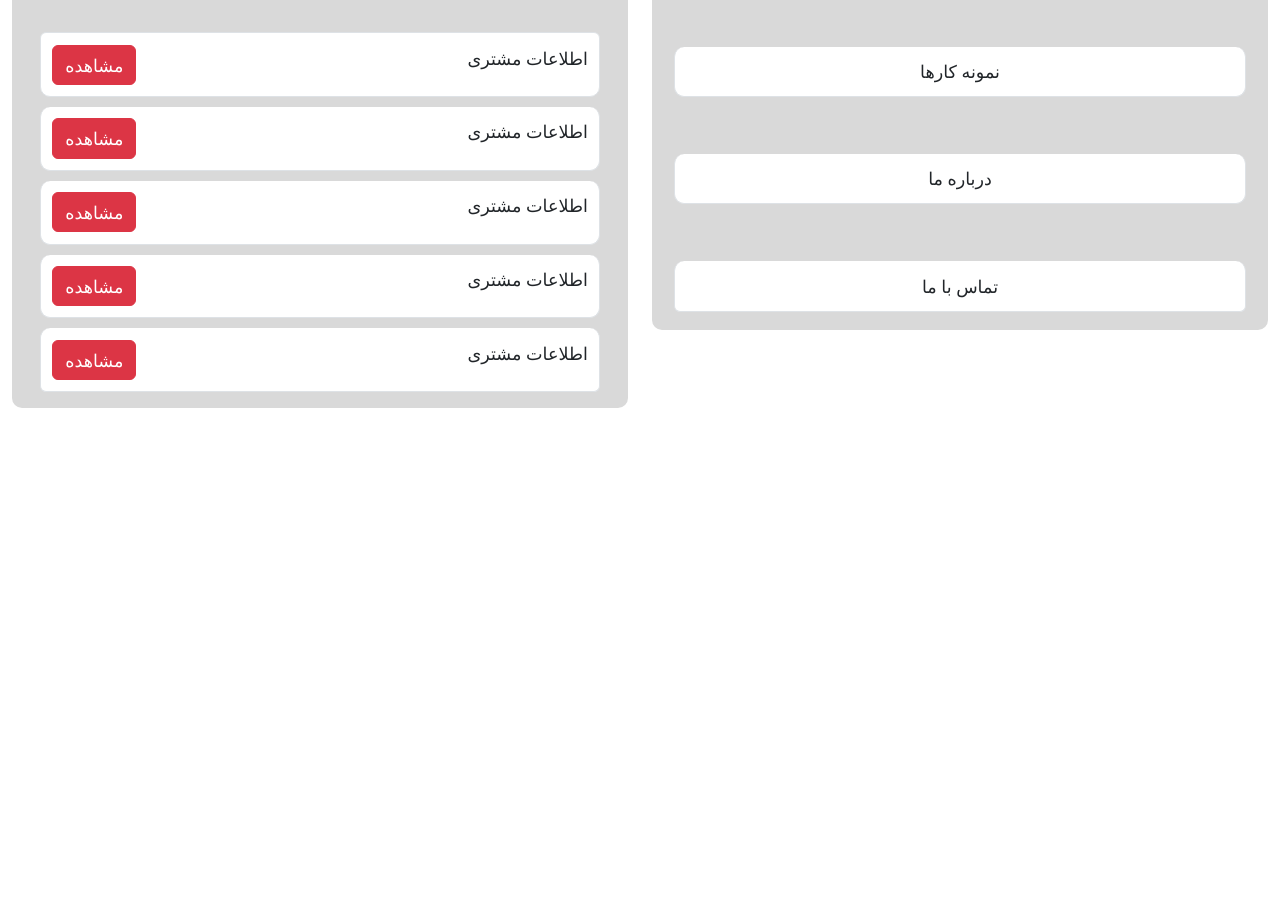
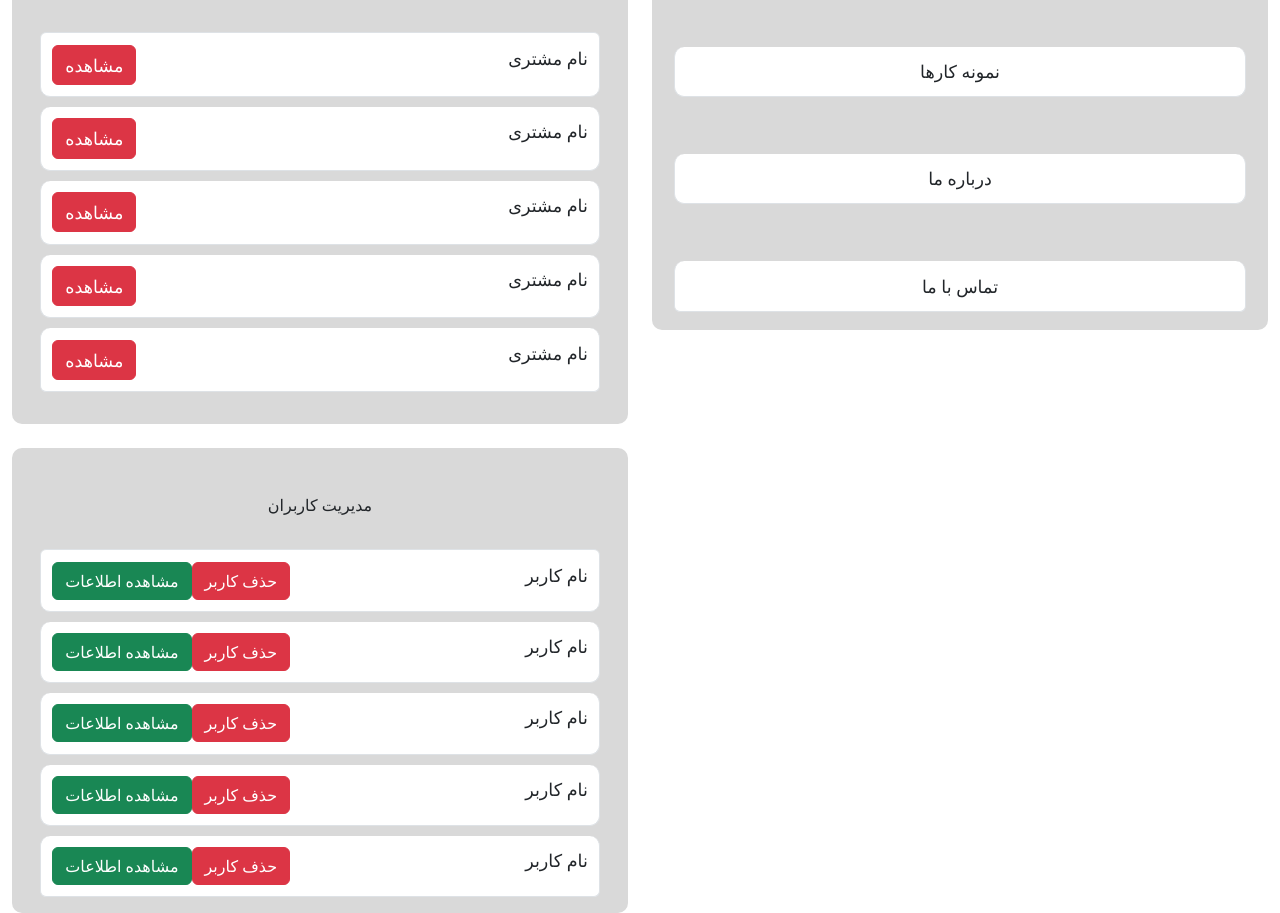
Before and after one commit to thisisehyas/CRM-Webiste, a React (Vite) app in the folder Frontend/: page /AdminPanel in a window 1280 px wide. Shown: the part 428-1341 px from the top of the page. Before the commit the page ends 836 px from the top, so only its background shows below. Built offline with nearby package versions, Linux system fonts and the light colour scheme.

Commit message:
user list component: done

```diff
--- a/Frontend/src/components/CostumerMessage.jsx
+++ b/Frontend/src/components/CostumerMessage.jsx
@@ -5,7 +5,7 @@ import "../styles/costumerMessage.css";
 const CostumerMessage = () => {
   return (
     <Container
-      className="mt-4 change-font"
+      className="mt-4 pb-3 change-font"
       style={{
         direction: "rtl",
         textAlign: "right",
@@ -19,36 +19,37 @@ const CostumerMessage = () => {
           as="li"
           className="d-flex justify-content-between align-items-start item"
         >
-          اطلاعات مشتری
+          نام مشتری
           <Button className="btn btn-danger change-font">مشاهده</Button>
         </ListGroup.Item>
         <ListGroup.Item
           as="li"
           className="d-flex justify-content-between align-items-start item"
         >
-          اطلاعات مشتری
+          نام مشتری
           <Button className="btn btn-danger change-font">مشاهده</Button>
         </ListGroup.Item>
         <ListGroup.Item
           as="li"
           className="d-flex justify-content-between align-items-start item"
         >
-          اطلاعات مشتری
+          نام مشتری
           <Button className="btn btn-danger change-font">مشاهده</Button>
         </ListGroup.Item>
         <ListGroup.Item
           as="li"
           className="d-flex justify-content-between align-items-start item"
         >
-          اطلاعات مشتری
+          نام مشتری
           <Button className="btn btn-danger change-font">مشاهده</Button>
         </ListGroup.Item>
         <ListGroup.Item
           as="li"
           className="d-flex justify-content-between align-items-start item"
         >
-          اطلاعات مشتری
+          نام مشتری
           <Button className="btn btn-danger change-font">مشاهده</Button>
+
         </ListGroup.Item>
       </ListGroup>
     </Container>
--- /dev/null
+++ b/Frontend/src/components/UsersList.jsx
@@ -0,0 +1,73 @@
+import ListGroup from "react-bootstrap/ListGroup";
+import { Button, Container } from "react-bootstrap";
+
+const UsersList = () => {
+  return (
+    <Container
+      className="mt-4 change-font"
+      style={{
+        direction: "rtl",
+        textAlign: "right",
+        backgroundColor: " #D9D9D9",
+        borderRadius: "10px",
+      }}
+    >
+      <h6 className="text-center pt-5">مدیریت کاربران </h6>
+
+      <ListGroup className="p-3">
+        <ListGroup.Item
+          as="li"
+          className="d-flex justify-content-between align-items-start item"
+        >
+          نام کاربر
+          <div className="d-flex ">
+            <Button className="btn btn-danger mr-2">حذف کاربر</Button>
+            <Button className="btn btn-success ">مشاهده اطلاعات</Button>
+          </div>
+        </ListGroup.Item>
+        <ListGroup.Item
+          as="li"
+          className="d-flex justify-content-between align-items-start item"
+        >
+          نام کاربر
+          <div className="d-flex">
+            <Button className="btn btn-danger">حذف کاربر</Button>
+            <Button className="btn btn-success ">مشاهده اطلاعات</Button>
+          </div>
+        </ListGroup.Item>
+        <ListGroup.Item
+          as="li"
+          className="d-flex justify-content-between align-items-start item"
+        >
+          نام کاربر
+          <div className="d-flex">
+            <Button className="btn btn-danger">حذف کاربر</Button>
+            <Button className="btn btn-success ">مشاهده اطلاعات</Button>
+          </div>
+        </ListGroup.Item>
+        <ListGroup.Item
+          as="li"
+          className="d-flex justify-content-between align-items-start item"
+        >
+          نام کاربر
+          <div className="d-flex">
+            <Button className="btn btn-danger">حذف کاربر</Button>
+            <Button className="btn btn-success ">مشاهده اطلاعات</Button>
+          </div>
+        </ListGroup.Item>
+        <ListGroup.Item
+          as="li"
+          className="d-flex justify-content-between align-items-start item"
+        >
+          نام کاربر
+          <div className="d-flex">
+            <Button className="btn btn-danger">حذف کاربر</Button>
+            <Button className="btn btn-success ">مشاهده اطلاعات</Button>
+          </div>
+        </ListGroup.Item>
+      </ListGroup>
+    </Container>
+  );
+};
+
+export default UsersList;
--- a/Frontend/src/routes/AdminPanel.jsx
+++ b/Frontend/src/routes/AdminPanel.jsx
@@ -2,6 +2,7 @@ import AdminInfoBox from "../components/AdminInfoBox";
 import RoutesList from "../components/RoutesList";
 import { Row, Col } from "react-bootstrap";
 import CostumerMessage from "../components/CostumerMessage";
+import UsersList from "../components/UsersList";
 
 const AdminPanel = () => {
   return (
@@ -9,6 +10,7 @@ const AdminPanel = () => {
       <Col md={6} xs={12}>
         <AdminInfoBox />
         <CostumerMessage />
+        <UsersList />
       </Col>
 
       <Col md={6} xs={12}>
@@ -21,3 +23,5 @@ const AdminPanel = () => {
 export default AdminPanel;
 
 // i want the length to stretch and be the same size
+
+// if you add the online QA part you can put it under the routeslist
```
